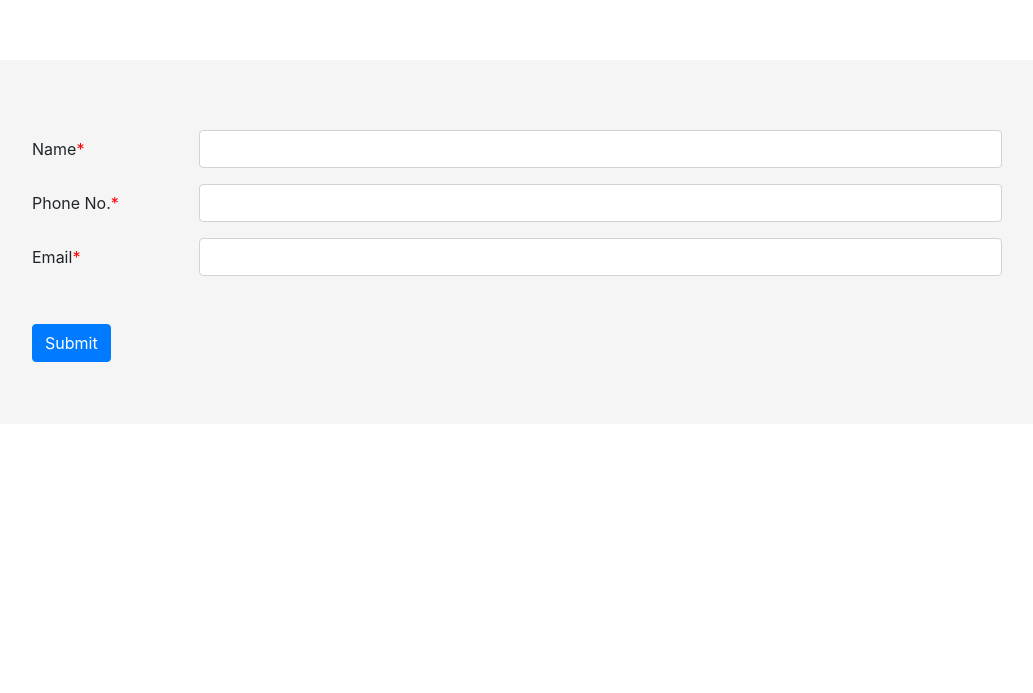
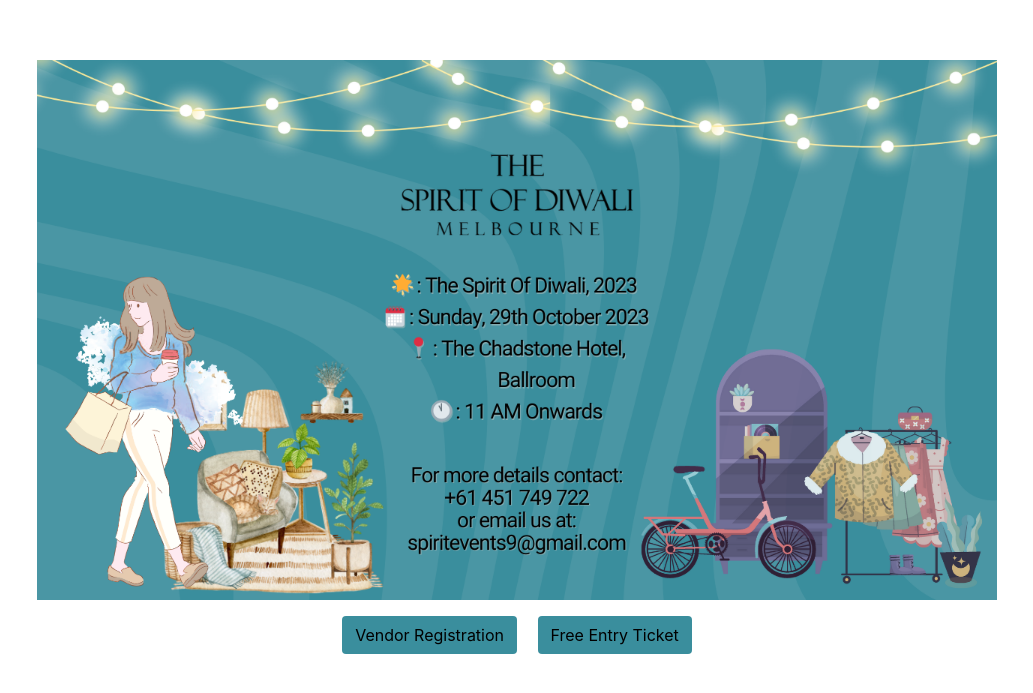
Before and after one commit to kartiktailwebs/spirit_of_diwali, a Django app: template frontend/templates/frontend/index.html in a window 1280 px wide. Shown: the top 693 px of the page, without its empty margins (123-1156 px from the left). Run offline with Django 4.2, Linux system fonts and the light colour scheme; the template is opened without the code that fills it, so the values that code supplies are empty; some libraries are stand-ins or nearby versions.

Commit message:
added urls and rending.

```diff
--- a/frontend/templates/base/base.html
+++ b/frontend/templates/base/base.html
@@ -33,7 +33,7 @@
   </head>
 
   <body>
-    <div class="container">
+    <div class="container-fluid">
         {% block body %}
 
         {% endblock %}
--- a/frontend/templates/frontend/index.html
+++ b/frontend/templates/frontend/index.html
@@ -1,30 +1,12 @@
 {% extends 'base/base.html' %}
+{% load static %}
 
 {% block body %}
-<form action="/submit_form" method="post">
-    {% csrf_token %}
-    <div class="card-body">
-        <div class="form-group row">
-            <label class="col-sm-2 col-form-label">Name<span style="color: red;">*</span></label>
-            <div class="col-sm-10">
-                <input type="text" class="form-control" name="name" required>
-            </div>
-        </div>
-        <div class="form-group row">
-            <label class="col-sm-2 col-form-label">Phone No.<span style="color: red;">*</span></label>
-            <div class="col-sm-10">
-                <input type="number" class="form-control" name="number" required>
-            </div>
-        </div>
-        <div class="form-group row">
-            <label class="col-sm-2 col-form-label">Email<span style="color: red;">*</span></label>
-            <div class="col-sm-10">
-                <input type="email" class="form-control" name="email" required>
-            </div>
-        </div>
-    </div>
-    <div class="card-footerrr">
-        <button type="submit" class="btn btn-primary">Submit</button>
-    </div>
-</form>
+<div style="text-align: center;">
+    <img src="{% static 'images/Spirit-Of-Diwali.png' %}" class="img-fluid" alt="Responsive image" height="85%" width="85%">
+</div>
+<div style="text-align: center;">
+    <a href="https://spiritevnts.com.au/" class="btn mt-3 mr-3" style="background-color: #3A8E9D; color: black;">Vendor Registration</a>
+    <a href="https://visiting.spiritevnts.com.au/" class="btn mt-3" style="background-color: #3A8E9D; color: black;">Free Entry Ticket</a>
+</div>
 {% endblock %}
--- a/frontend/urls.py
+++ b/frontend/urls.py
@@ -2,7 +2,9 @@ from django.urls import path
 from . import views
 
 urlpatterns = [
-    path('', views.index),
+    path('index', views.index),
+    path('', views.index2),
     path('submit_form', views.submit_form, name="submit_form"),
     path('success', views.success, name="success"),
+    path('download_users_data', views.download_users_data, name="download_users_data"),
 ]
```
Also changed, not shown: frontend/templates/frontend/download_users_data.html (added, +10 -0 lines), frontend/templates/frontend/index2.html (added, +30 -0 lines), frontend/views.py (+25 -7 lines), db.sqlite3, static/images/Spirit-Of-Diwali.png (added), 2 other files.
